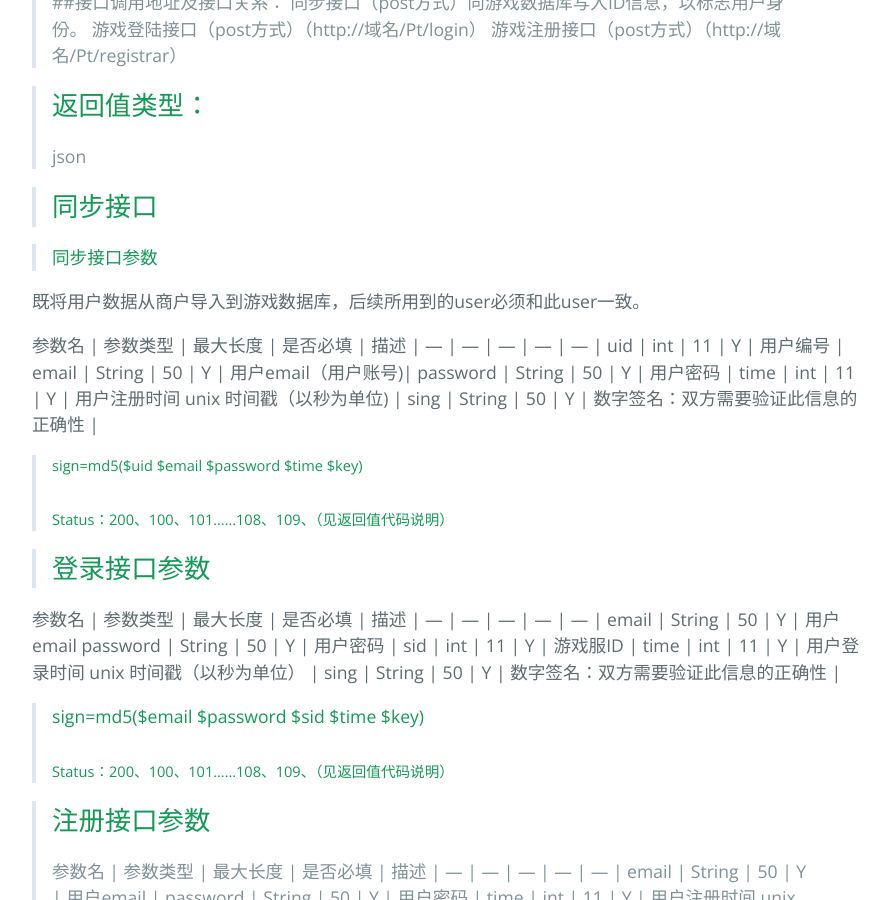
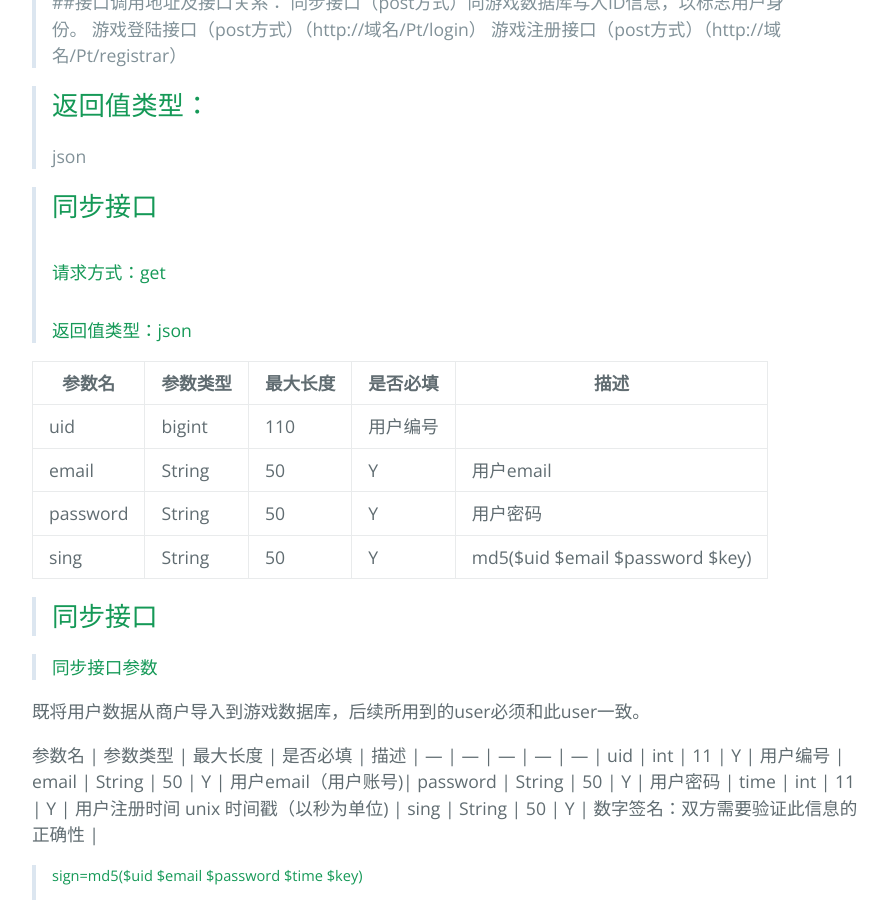
Before and after one commit to xcloudgame-developers/xcloudgame-developers.github.io, a Jekyll site: the page built from api/MicroEnd.md, in a window 1280 px wide and 900 px high, scrolled down 798 px. Shown: the whole window, without its empty margins (192-1081 px from the left). Built offline with Jekyll 4.4.1, drawn with Linux system fonts in a browser that asks for light colours; our own code applies the rules of GitHub Pages for plain Markdown files.

Commit message:
Update MicroEnd.md

```diff
--- a/api/MicroEnd.md
+++ b/api/MicroEnd.md
@@ -23,6 +23,24 @@ Y---->必须,N---非必须
 
 >## 返回值类型：
  json
+
+
+
+>## 同步接口
+>#### 请求方式：get
+>#### 返回值类型：json
+
+参数名 | 参数类型 | 最大长度 | 是否必填 | 描述 |
+---  | --- | --- | --- | --- |
+uid | bigint | 110 | 用户编号
+email | String | 50 | Y | 用户email
+password | String | 50 | Y | 用户密码 |
+sing | String | 50 | Y | md5($uid $email $password $key)
+
+
+
+
+
 
 >## 同步接口
 
```
